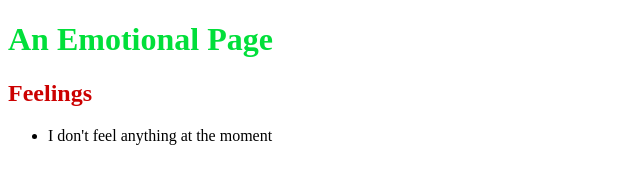
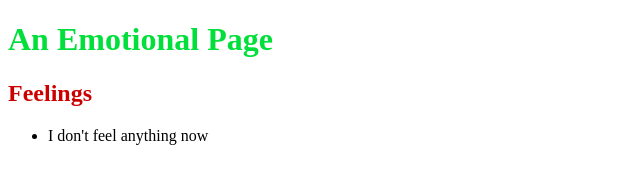
Before and after one commit to hdf1/HALM_training, a plain HTML site: page index.html in a window 1280 px wide. Shown: the full height of the page, 0-640 px from the left. Drawn offline with Linux system fonts and the light colour scheme.

Commit message:
test for staging

```diff
--- a/index.html
+++ b/index.html
@@ -8,7 +8,7 @@
   <h1 style ="color: #01DF3A">An Emotional Page</h1>
   <h2 style ="color: #C00">Feelings</h2>
   <ul>
-    <li>I don't feel anything at the moment</li>
+    <li>I don't feel anything now</li>
   </ul>
 </body>
 </html>
```
